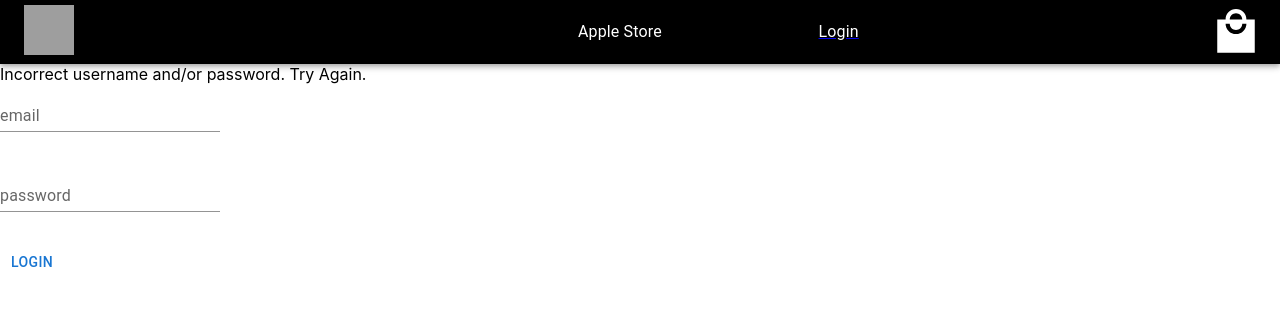
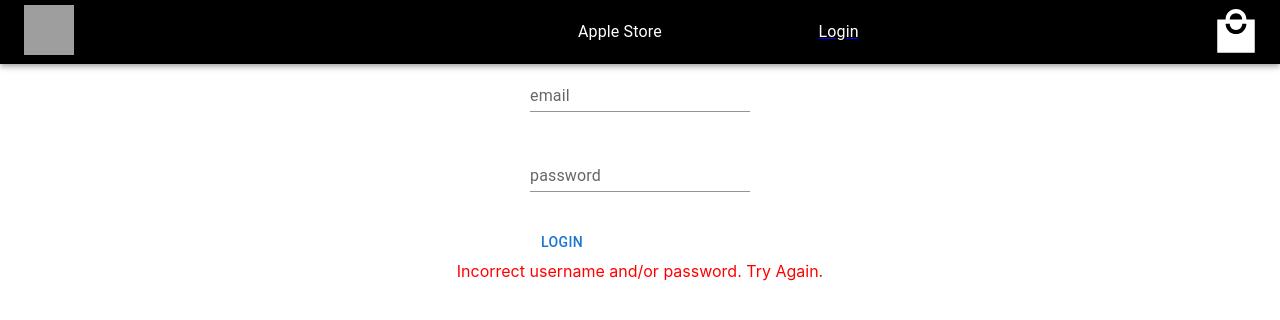
Before and after one commit to Jvaz0715/mock-apple-store-redux, a React (Create React App) app: page /login in a window 1280 px wide. Both pictures are taken after a click on the button "LOGIN". Shown: the top 320 px of the page. Built offline with nearby package versions, Linux system fonts and the light colour scheme; grey boxes are pictures that could not be loaded.

Commit message:
gets login to work, needs to change navbar if user exists

```diff
--- a/src/pages/Login.js
+++ b/src/pages/Login.js
@@ -29,7 +29,10 @@
    // here we use the loginUser function we imported
    const onSubmit = () => {
       loginUser(email, password)
-         .then(user =>dispatch(loginActionCreator(user)))
+         .then(user =>{
+            dispatch(loginActionCreator(user))
+            setError("")
+         })
          .catch(e => {
             console.log("error: ", e);
             setError(e.message)
@@ -101,14 +104,14 @@
    console.log(user)
 
    return (
-      <div>
-         {error}
+      <div style={{display: "flex", flexDirection: "column", justifyContent: "center", alignItems:"center"}}>
          {/* make ternary that shows login form if no user in state, or user shipping info */}
          {
             user
                ? ShippingAddress(user)
                : <Form setError={setError}/>
          }
+         {error ? <span style={{color: "red"}}>{error}</span> : ""}
       </div>
    )
 }
```
